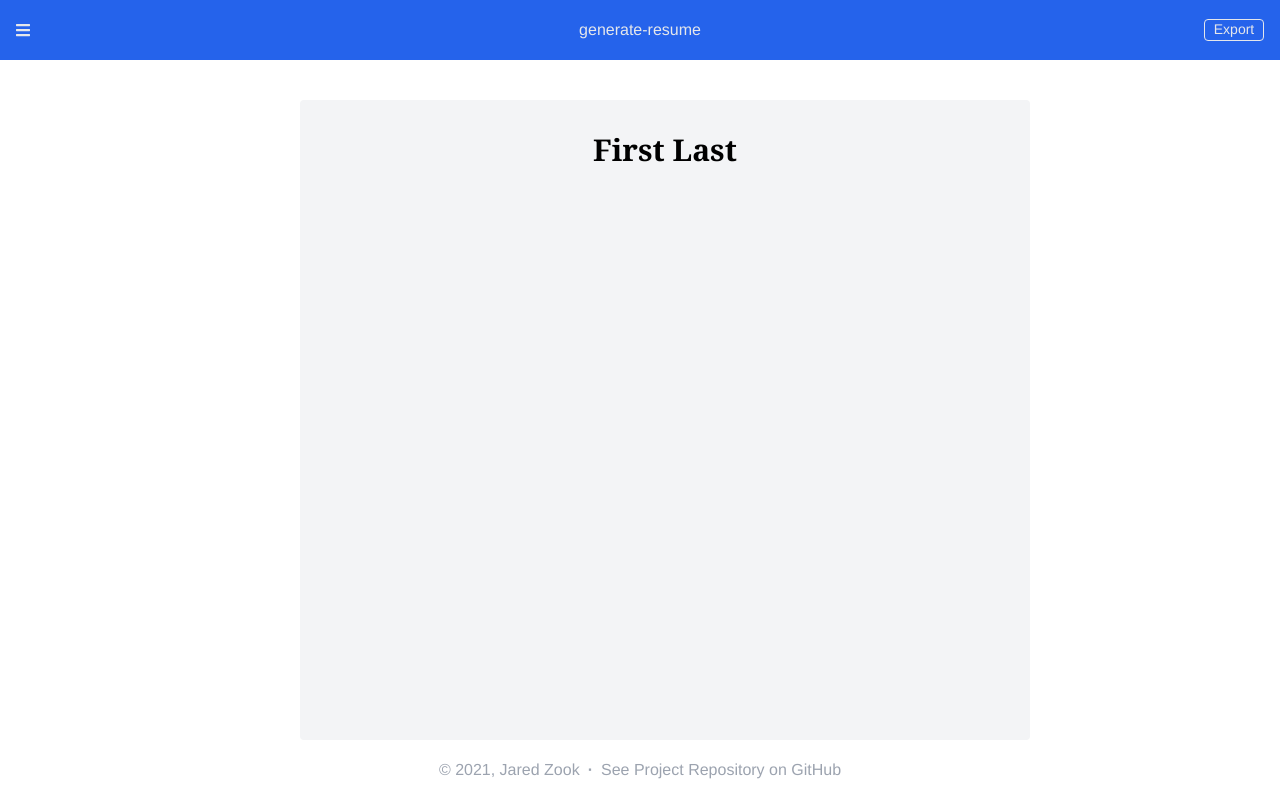
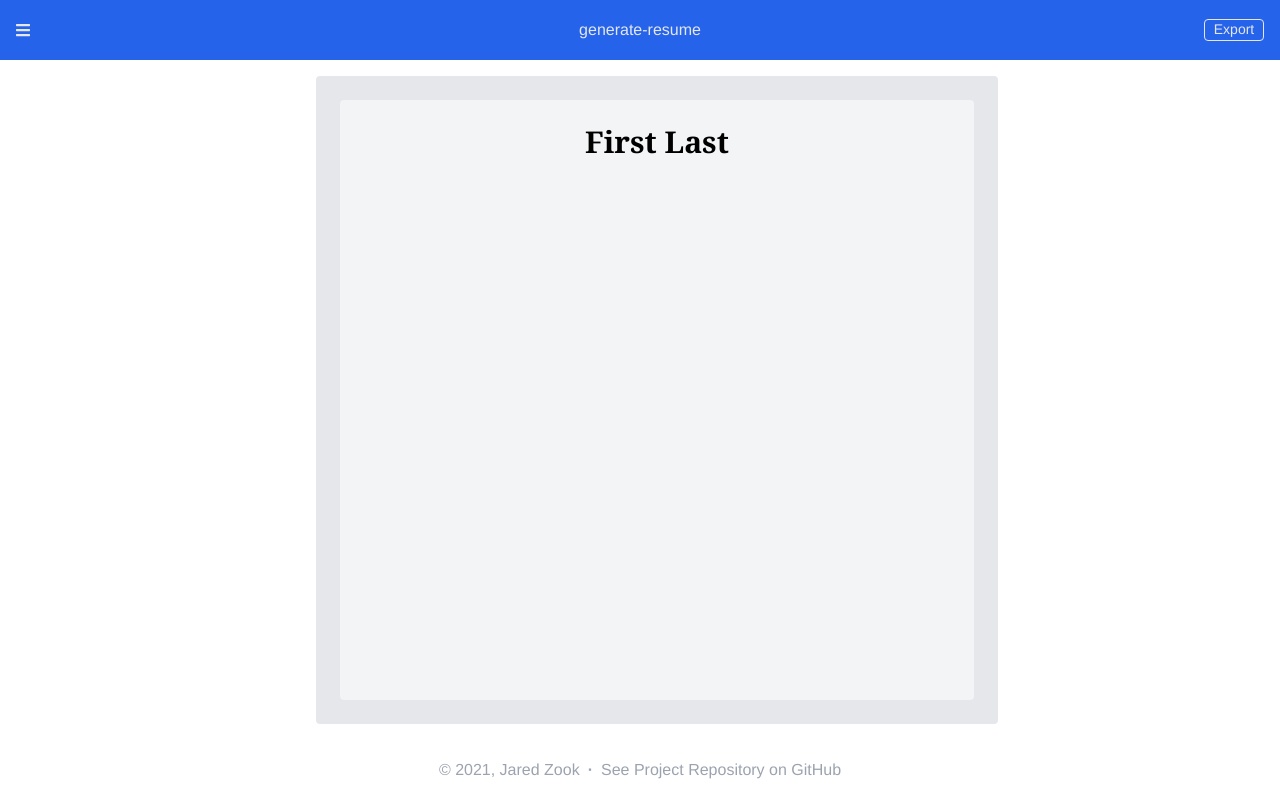
Before and after one commit to jtzook/generate-resume, a Vue app: page / in a window 1280 px wide. Built offline with nearby package versions, Linux system fonts and the light colour scheme.

Commit message:
panel styles

```diff
--- a/src/App.vue
+++ b/src/App.vue
@@ -39,13 +39,17 @@ provide('togglePanel', () => (showPanel.value = !showPanel.value));
 }
 
 .layout {
-  --header-height: 60px;
-  --footer-height: 60px;
-  --body-max-height: calc(100vh - var(--header-height) - var(--footer-height));
+  --header-footer-height: 60px;
+  --gap: 16px;
+  --body-max-height: calc(
+    100vh - (var(--header-footer-height) * 2) - (var(--gap) * 2)
+  );
 
   display: grid;
   grid-template-columns: [sidebar-left] min(300px) [page-content] minmax(350px, 800px) [sidebar-right] min(250px);
   grid-template-rows: [header] 60px [body] max(var(--body-max-height)) [footer] 60px;
+  column-gap: var(--gap);
+  row-gap: var(--gap);
 }
 
 .navbar {
@@ -65,8 +69,6 @@ provide('togglePanel', () => (showPanel.value = !showPanel.value));
   grid-column-start: page-content;
   grid-row-start: body;
   grid-row-end: footer;
-
-  margin-top: 40px;
 }
 
 .sidebar-right {
--- a/src/components/Panel.vue
+++ b/src/components/Panel.vue
@@ -1,13 +1,16 @@
+<script lang="ts" setup>
+import ButtonGroup from "./ButtonGroup.vue";
 
-<script lang="ts" setup>
-import ButtonGroup from './ButtonGroup.vue'
-
-const tailwind = ["w-full", "rounded-r-lg", "bg-gray-900"]
+const tailwind = [
+  "w-full",
+  "bg-black",
+  "transition duration-500 ease-in-out"
+];
 </script>
 
 <template>
   <div :class="['panel', ...tailwind]">
-    <ButtonGroup />
+    <!-- <ButtonGroup /> -->
   </div>
 </template>
 
@@ -15,10 +18,7 @@ const tailwind = ["w-full", "rounded-r-lg", "bg-gray-900"]
 .panel {
   display: flex;
   flex-direction: column;
-  flex: 1 0 50px;
-  min-width: 200px;
-  max-width: 300px;
   height: 250px;
-  margin-top: 4rem;
+  width: 100%;
 }
 </style>
--- a/src/components/ResumeCard.vue
+++ b/src/components/ResumeCard.vue
@@ -8,8 +8,9 @@ const { resumeOptions } = useResume();
 
 const cardStyling = [
   "card",
+  "p-6",
   "flex flex-col flex-1",
-  "bg-gray-100",
+  "bg-gray-200",
   "rounded",
   "overflow-auto",
   "text-center",
@@ -17,9 +18,10 @@ const cardStyling = [
 
 const cardContentStyling = [
   "flex flex-col flex-1",
-  "mx-6 md:mx-10",
-  "my-6 md:my-8",
+  'p-6',
+  "bg-gray-100",
   "border-solid",
+  "rounded",
 ]
 </script>
 
```
